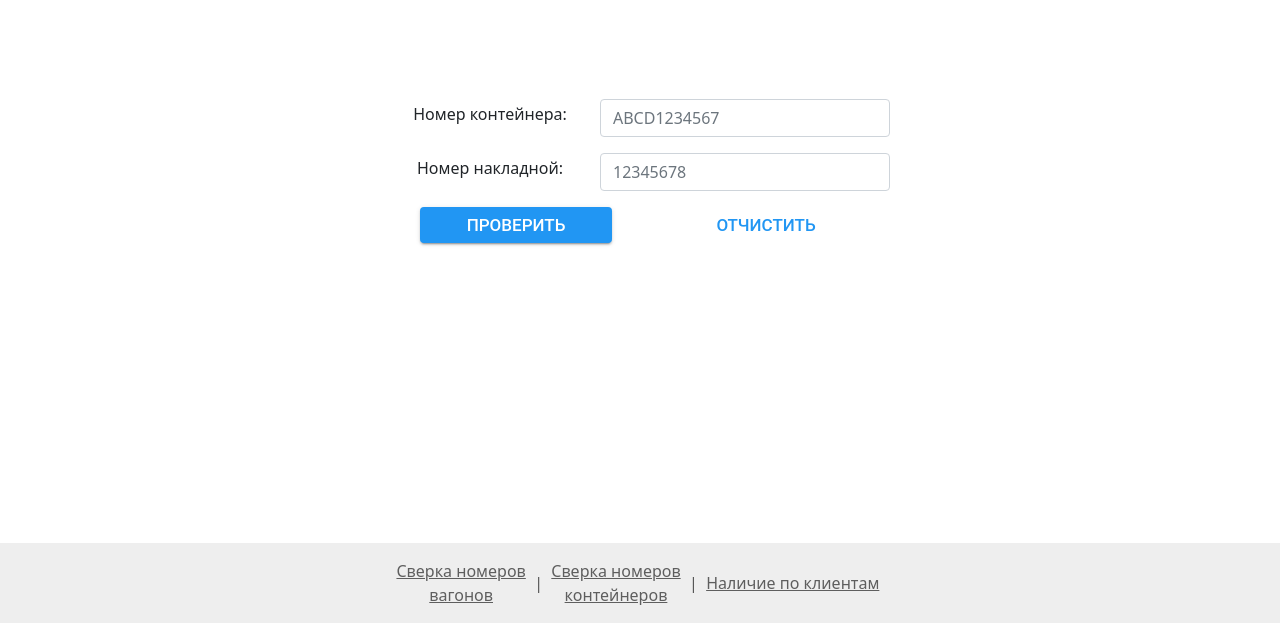
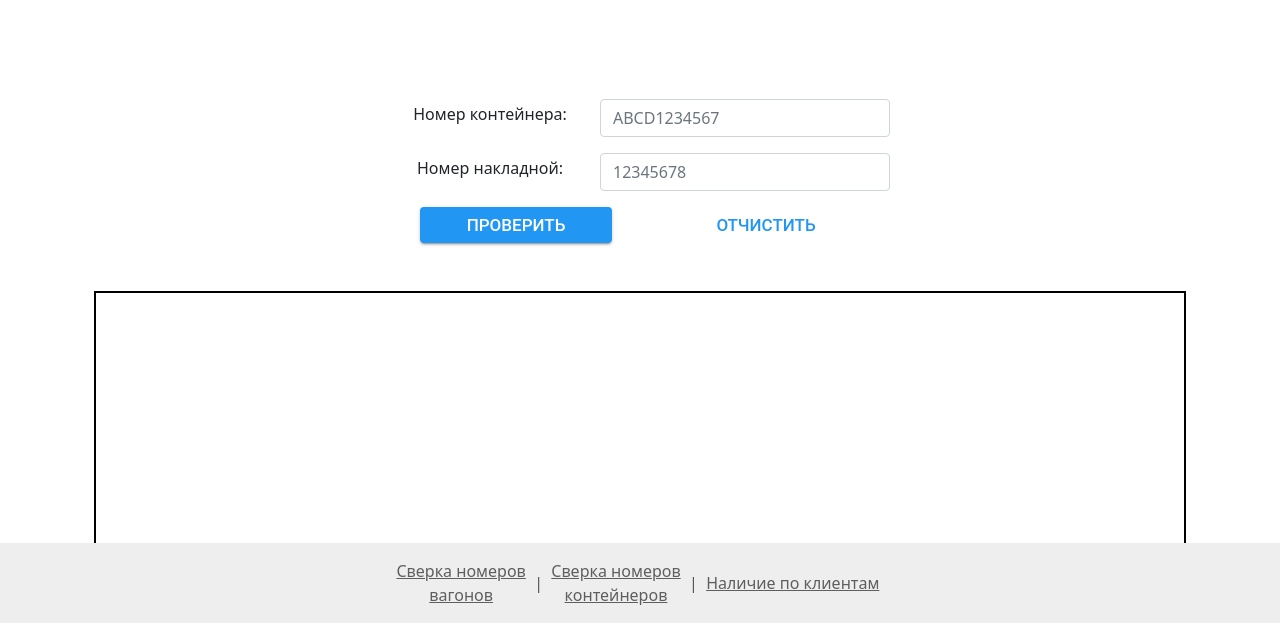
Before and after one commit to Vladiuse/rw, a Django app: template rw/containers/templates/containers/container_dislocation.html in a window 1280 px wide. Shown: the part 177-804 px from the top of the page. Run offline with Django 3.2, Linux system fonts and the light colour scheme; the template is opened without the code that fills it, so the values that code supplies are empty; some libraries are stand-ins or nearby versions.

Commit message:
add canvas with area

```diff
--- a/rw/containers/templates/containers/container_dislocation.html
+++ b/rw/containers/templates/containers/container_dislocation.html
@@ -2,48 +2,61 @@
 {%block page-name%}<h1>Дислокация контейнера</h1>{%endblock%}
 {% block content %}
 <style>
-    .text-center{
+    .text-center {
         text-align: center;
     }
-    .form-wrapper{
+
+    .form-wrapper {
         margin-top: 50px;
         display: flex;
         justify-content: center;
     }
-    form{
+
+    form {
         max-width: 500px;
         width: 100%;
     }
-    form .mb-3{
+
+    form .mb-3 {
         display: flex;
         align-items: center;
     }
-    form label{
+
+    form label {
         white-space: nowrap;
         margin-right: 10px;
         text-align: center;
         min-width: 200px;
     }
-    .errors{
+
+    .errors {
         color: red;
         text-align: center;
         width: 100%;
     }
-    #result{
+
+    #result {
         margin-top: 50px;
         color: red;
         height: 50px;
     }
-    #result h3{
+
+    #result h3 {
         border: 3px solid red;
         display: inline;
         padding: 4px 12px;
 
     }
+
+    canvas {
+        border: 2px solid black;
+        width: 100%;
+        color: #b42c2c;
+    }
 </style>
 <h4 class="text-center">Последний документ: {{report.name}} за {{report.document_date|date:"d.m.Y"}}</h4>
 <div class="container">
-    <div  id="result" class="text-center" >
+    <div id="result" class="text-center">
         <h3 style="display: none;"></h3>
     </div>
     <div class="form-wrapper">
@@ -51,11 +64,14 @@
         <form method="POST">
             <div class="mb-3">
                 <label for="container" class="form-label">Номер контейнера:</label>
-              <input type="text" class="form-control" id="container" aria-describedby="emailHelp" placeholder="ABCD1234567" minlength="11" maxlength="11" required name="container" pattern="[A-Z]{4}\d{7}" title="ABCD1234567">
+                <input type="text" class="form-control" id="container" aria-describedby="emailHelp"
+                    placeholder="ABCD1234567" minlength="11" maxlength="11" required name="container"
+                    pattern="[A-Z]{4}\d{7}" title="ABCD1234567">
             </div>
             <div class="mb-3">
                 <label for="send_number" class="form-label">Номер накладной:</label>
-              <input type="text" class="form-control" id="send_number" placeholder="12345678" required name="send_number" pattern="\d{8}" title="Номер состоит из 8цифр"/>
+                <input type="text" class="form-control" id="send_number" placeholder="12345678" required
+                    name="send_number" pattern="\d{8}" title="Номер состоит из 8цифр" />
             </div>
             <div class="for-buttons-center mb-3">
                 <button class="pure-material-button-contained" type="submit">Проверить</button>
@@ -66,12 +82,15 @@
             </div>
         </form>
     </div>
+    <div class="container">
+        <canvas id="myCanvas"></canvas>
+    </div>
 </div>
 <script>
     var error_text = $('#error-text')
     var area_text = $('#result h3')
     var find_area_url = "{{ request.scheme }}://{{ request.META.HTTP_HOST }}{%url 'containers:container_dislocation' %}"
-    $('form').submit(function(event){
+    $('form').submit(function (event) {
         event.preventDefault()
         var container = $('#container').val()
         var send_number = $('#send_number').val()
@@ -80,24 +99,129 @@
             'container': container,
             'send_number': send_number,
         }
-        $.post(find_area_url, data=data,)
-        .done(function(response){
-            if (response['status']){
+        $.post(find_area_url, data = data, )
+            .done(function (response) {
+                if (response['status']) {
                     ///
-                area_text.text(response['area'])
+                    area_text.text(response['area_text'])
                     area_text.show()
                     error_text.hide()
-            }
-            else{
+                    draw_scheme(response['area'])
+                } else {
                     error_text.show()
                     error_text.text(response['msg'])
                     area_text.hide()
+                    clear()
                 }
             })
-        .fail(function(response){
+            .fail(function (response) {
                 error_text.text('Req error!')
+                clear()
             })
     })
 </script>
 
+<script>
+    var canvas = document.getElementById('myCanvas')
+    var context = canvas.getContext('2d')
+    var CANVAS_WIDTH = 1000;
+    var CANVAS_HEIGHT = 300;
+    canvas.width = CANVAS_WIDTH
+    canvas.height = CANVAS_HEIGHT
+    var area_color = '#4879c2'
+    var active_area_color = '#b42c2c'
+
+    var X_PADDING = 170
+    var Y = 20
+    var Y_AREA_PADDING = 140
+
+    function draw_cran_area(area) {
+        const CRAN_AREA_COUNT = 33
+        start_pos_y = Y;
+        start_pos_x = X_PADDING
+        for (let i = 0; i < CRAN_AREA_COUNT; i++) {
+
+            var cont_rect_width = 20
+            var cont_rect_height = 80
+            var padding = 0
+            context.fillStyle = area_color;
+            if (i == area) {
+                context.fillStyle = active_area_color;
+            }
+            context.fillRect(start_pos_x + i * cont_rect_width, start_pos_y, cont_rect_width, cont_rect_height)
+            context.strokeRect(start_pos_x + i * cont_rect_width, start_pos_y, cont_rect_width, cont_rect_height)
+        }
+    }
+
+    function add_thrach_area(area) {
+        const TRACK_AREA_COUNT = 15
+        start_pos_y = Y + Y_AREA_PADDING;
+        start_pos_x = X_PADDING
+        var cont_width = 30
+        var cont_height = 80;
+        var padding = 15
+        for (let i = 0; i < TRACK_AREA_COUNT; i++) {
+            context.fillStyle = area_color;
+            if (i + 33 == area) {
+                context.fillStyle = active_area_color;
+            }
+            if (i == 8 || i == 9) {
+                context.fillRect(start_pos_x + i * cont_width + i * padding, start_pos_y + 40, cont_width,
+                    cont_height - 40)
+                context.strokeRect(start_pos_x + i * cont_width + i * padding, start_pos_y + 40, cont_width,
+                    cont_height - 40)
+            } else {
+
+                context.fillRect(start_pos_x + i * cont_width + i * padding, start_pos_y, cont_width, cont_height)
+                context.strokeRect(start_pos_x + i * cont_width + i * padding, start_pos_y, cont_width, cont_height)
+            }
+
+
+        }
+
+    }
+
+    function draw_bildings() {
+        var bildings_data = [{
+                x: 100,
+                y: Y + Y_AREA_PADDING,
+                width: 60,
+                height: 30
+            },
+            {
+                x: X_PADDING + 670,
+                y: Y + Y_AREA_PADDING,
+                width: 60,
+                height: 30
+            },
+            {
+                x: X_PADDING + 350,
+                y: Y + Y_AREA_PADDING,
+                width: 95,
+                height: 35
+            },
+        ]
+        bildings_data.forEach((item) => {
+            context.fillStyle = "#6d6d6d";
+            context.fillRect(item.x, item.y, item.width, item.height)
+            context.strokeRect(item.x, item.y, item.width, item.height)
+        })
+    }
+
+    function clear() {
+        context.clearRect(0, 0, CANVAS_WIDTH, CANVAS_HEIGHT)
+    }
+
+    function draw_scheme(area) {
+
+        var area = area - 1;
+        if (area <= 48) {
+            clear()
+            draw_cran_area(area)
+            add_thrach_area(area)
+            draw_bildings()
+        }
+    }
+</script>
+
 {%endblock%}
--- a/rw/containers/views.py
+++ b/rw/containers/views.py
@@ -269,7 +269,8 @@ def container_dislocation(request):
             result = {
                 'status': True,
                 'msg': 'Model found',
-                'area': area_text,
+                'area_text': area_text,
+                'area': client_row.area,
             }
         except ClientContainerRow.DoesNotExist as error:
             result = {
```
Lines whose indentation alone changed are shown as unchanged.
